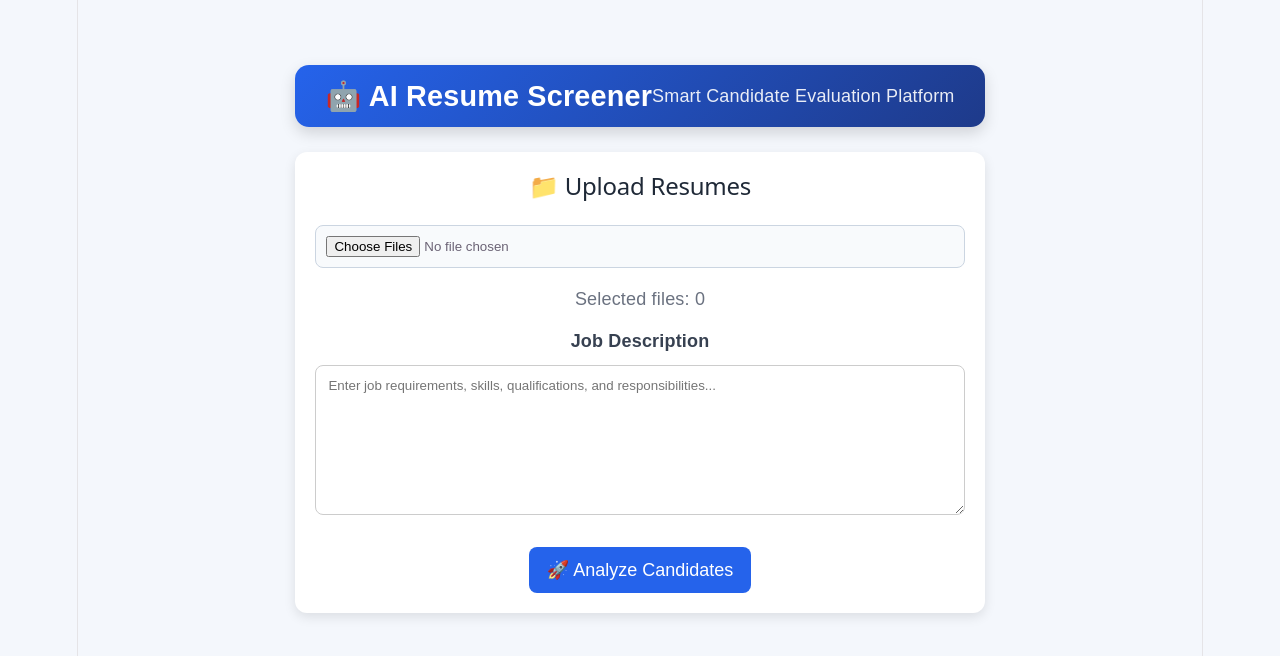
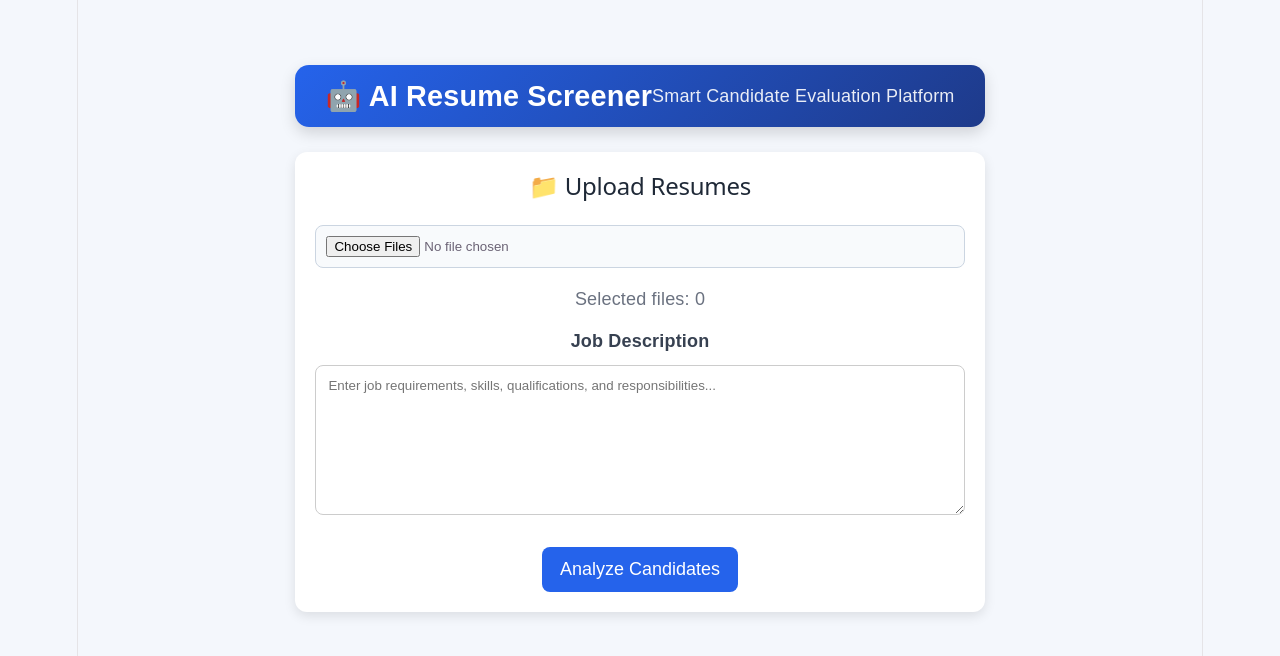
Before and after one commit to shreya-kju/AI-RESUME-SCREENER-, a React (Vite) app in the folder frontend/: page / in a window 1280 px wide. Shown: the top 656 px of the page. Built offline with nearby package versions, Linux system fonts and the light colour scheme.

Commit message:
Update UploadForm.jsx

```diff
--- a/frontend/src/components/UploadForm.jsx
+++ b/frontend/src/components/UploadForm.jsx
@@ -101,7 +101,7 @@ function UploadForm({ setResult, setLoading }) {
 
 
             <button type="submit">
-                🚀 Analyze Candidates
+                 Analyze Candidates
             </button>
 
         </form>
```
